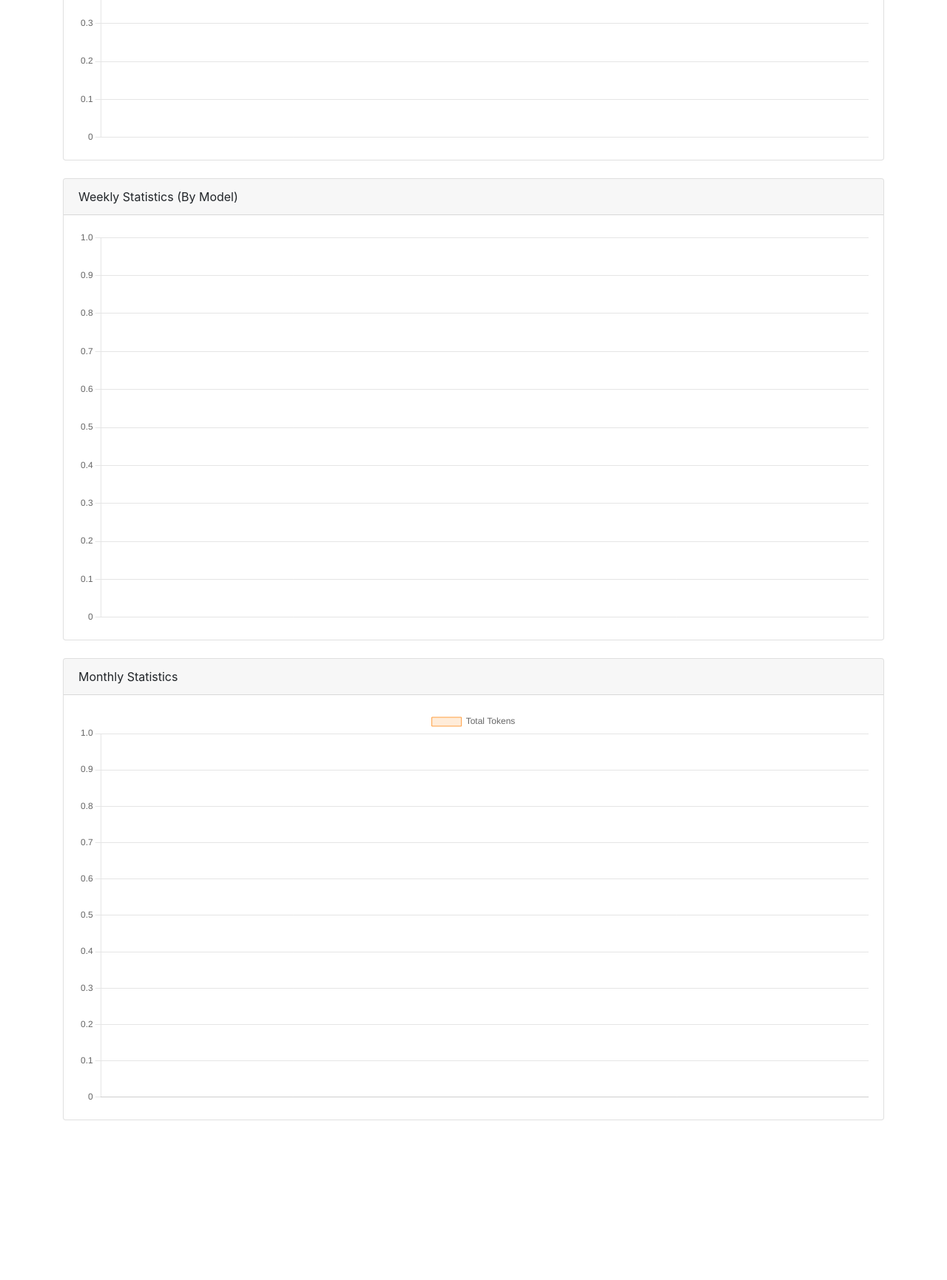
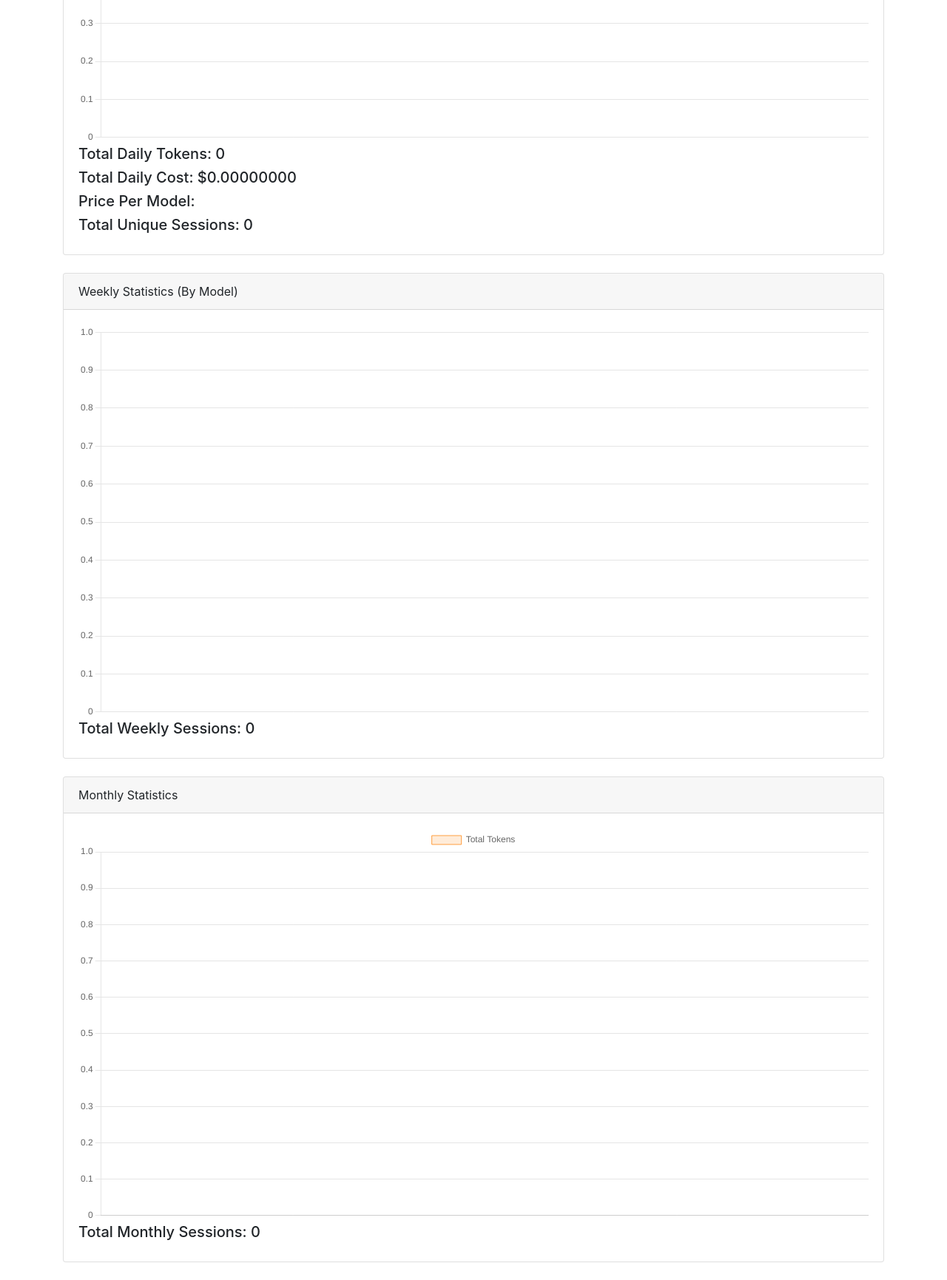
Before and after one commit to mdaniyalk/telemedicine-balabuah, a Flask app: page /admin/open/usage/stats in a window 1280 px wide. Shown: the part 528-2259 px from the top of the page at 74% size. Before the commit the page ends 2043 px from the top, so only its background shows below. Run offline with Flask 3, Linux system fonts and the light colour scheme; data that the repository does not hold is empty; parts of the project's set-up code (start-up, migrations or seed data) failed here and were passed over; some libraries are stand-ins or nearby versions.

Commit message:
[feat]: some updates

```diff
--- a/app.py
+++ b/app.py
@@ -83,10 +83,25 @@
                     'date': { '$dateToString': { 'format': "%Y-%m-%d", 'date': "$timestamp" } },
                     'model_name': "$model_name"
                 },
-                'total_tokens': { '$sum': "$total_tokens" }
+                'total_tokens': { '$sum': "$total_tokens" },
+                'unique_sessions': { '$addToSet': "$session_id" }
             }
         },
-        { '$sort': { '_id.date': 1 } }
+        {
+            '$group': {
+                '_id': '$_id.date',
+                'models': {
+                    '$push': {
+                        'model_name': '$_id.model_name',
+                        'total_tokens': '$total_tokens',
+                        'unique_sessions_count': { '$size': '$unique_sessions' }
+                    }
+                },
+                'total_daily_tokens': { '$sum': '$total_tokens' },
+                'total_unique_sessions': { '$sum': { '$size': '$unique_sessions' } }
+            }
+        },
+        { '$sort': { '_id': 1 } }
     ]
     data = list(collection.aggregate(pipeline))
     return jsonify(data)
@@ -111,7 +126,8 @@
                     'year': { '$isoWeekYear': "$timestamp" },
                     'model_name': "$model_name"
                 },
-                'total_tokens': { '$sum': "$total_tokens" }
+                'total_tokens': { '$sum': "$total_tokens" },
+                'unique_sessions': { '$addToSet': "$session_id" }
             }
         },
         { '$sort': { '_id.year': 1, '_id.week': 1 } }
@@ -138,13 +154,15 @@
                     'month': { '$month': "$timestamp" },
                     'year': { '$year': "$timestamp" }
                 },
-                'total_tokens': { '$sum': "$total_tokens" }
+                'total_tokens': { '$sum': "$total_tokens" },
+                'unique_sessions': { '$addToSet': "$session_id" }
             }
         },
         { '$sort': { '_id.year': 1, '_id.month': 1 } }
     ]
     data = list(collection.aggregate(pipeline))
     return jsonify(data)
+
 
 
 
--- a/telemedicine/core/base.py
+++ b/telemedicine/core/base.py
@@ -55,6 +55,7 @@
         client = OpenAI(
             api_key=openai_api_key
         )
+        model_id = f"{model}"
 
     messages = [{"role": "system", "content": system_message}]
     if history is not None:
--- a/templates/stats.html
+++ b/templates/stats.html
@@ -6,7 +6,6 @@
     <title>Statistics Dashboard</title>
     <link href="https://stackpath.bootstrapcdn.com/bootstrap/4.5.2/css/bootstrap.min.css" rel="stylesheet">
     <script src="https://cdn.jsdelivr.net/npm/chart.js"></script>
-    <link rel="icon" type="image/png" href="{{ url_for('static', filename='telemedicine-kkn-icon.webp')}}">
 </head>
 <body>
     <div class="container mt-5">
@@ -19,6 +18,10 @@
             </div>
             <div class="card-body">
                 <canvas id="dailyChart"></canvas>
+                <h5>Total Daily Tokens: <span id="totalDailyTokens">0</span></h5>
+                <h5>Total Daily Cost: $<span id="totalDailyCost">0.00</span></h5>
+                <h5>Price Per Model: <span id="pricePerModel">0.00</span></h5>
+                <h5>Total Unique Sessions: <span id="totalDailySessions">0</span></h5>
             </div>
         </div>
 
@@ -29,6 +32,7 @@
             </div>
             <div class="card-body">
                 <canvas id="weeklyChart"></canvas>
+                <h5>Total Weekly Sessions: <span id="totalWeeklySessions">0</span></h5>
             </div>
         </div>
 
@@ -39,12 +43,23 @@
             </div>
             <div class="card-body">
                 <canvas id="monthlyChart"></canvas>
+                <h5>Total Monthly Sessions: <span id="totalMonthlySessions">0</span></h5>
             </div>
         </div>
 
     </div>
 
     <script>
+        // Define model prices
+        const modelPrice = {
+            "gpt-4o-mini-2024-07-18": 6e-7,
+            "llama3-8b-8192-0": 8e-8,
+            "llama3-8b-8192-1": 8e-8,
+            "llama3-8b-8192-2": 8e-8,
+            "llama3-8b-8192-3": 8e-8,
+            "llama3-8b-8192-4": 8e-8
+        };
+
         async function fetchData(url) {
             const response = await fetch(url);
             return response.json();
@@ -69,19 +84,52 @@
             const monthlyResponse = await fetchData('/api/stats/monthly');
 
             // Process data for Daily Chart
-            const dailyLabels = [...new Set(dailyResponse.map(d => d._id.date))];
-            const dailyDatasets = [...new Set(dailyResponse.map(d => d._id.model_name))].map(modelName => {
+            const dailyLabels = dailyResponse.map(d => d._id);
+            const dailyDatasets = [...new Set(dailyResponse.flatMap(d => d.models.map(m => m.model_name)))].map(modelName => {
                 return {
                     label: modelName,
                     data: dailyLabels.map(date => {
-                        const record = dailyResponse.find(d => d._id.date === date && d._id.model_name === modelName);
-                        return record ? record.total_tokens : 0;
+                        const record = dailyResponse.find(d => d._id === date);
+                        const modelData = record ? record.models.find(m => m.model_name === modelName) : { total_tokens: 0 };
+                        return modelData.total_tokens;
                     }),
                     backgroundColor: 'rgba(75, 192, 192, 0.2)',
                     borderColor: 'rgba(75, 192, 192, 1)',
                     borderWidth: 1
                 };
             });
+
+            // Calculate total daily tokens, cost, and unique sessions
+            // Calculate total daily tokens, cost, and price per model
+            let totalDailyTokens = 0;
+            let totalDailyCost = 0;
+            let totalDailySessions = 0;
+            const pricePerModel = {};
+
+            dailyResponse.forEach(record => {
+                totalDailyTokens += record.total_daily_tokens;
+                totalDailySessions += record.total_unique_sessions;
+                record.models.forEach(model => {
+                    const pricePerToken = modelPrice[model.model_name] || 0;
+                    totalDailyCost += model.total_tokens * pricePerToken;
+
+                    // Store price per model
+                    if (!pricePerModel[model.model_name]) {
+                        pricePerModel[model.model_name] = model.total_tokens * pricePerToken;
+                    }
+                });
+            });
+
+            console.log(totalDailyCost);
+            document.getElementById('totalDailyTokens').textContent = totalDailyTokens;
+            document.getElementById('totalDailyCost').textContent = totalDailyCost.toFixed(8);
+            document.getElementById('totalDailySessions').textContent = totalDailySessions;
+
+            // Display price per model in HTML
+            const priceModelContainer = document.getElementById('pricePerModel');
+            priceModelContainer.innerHTML = Object.entries(pricePerModel)
+                .map(([modelName, price]) => `<h5>${modelName}: $${price.toFixed(8)}</h5>`)
+                .join('');
 
             // Process data for Weekly Chart
             const weeklyLabels = [...new Set(weeklyResponse.map(d => `${d._id.year}-W${d._id.week}`))];
@@ -98,6 +146,10 @@
                 };
             });
 
+            // Calculate total weekly sessions
+            const totalWeeklySessions = weeklyResponse.reduce((acc, record) => acc + record.total_unique_sessions, 0);
+            document.getElementById('totalWeeklySessions').textContent = totalWeeklySessions;
+
             // Process data for Monthly Chart
             const monthlyLabels = monthlyResponse.map(d => `${d._id.year}-${d._id.month}`);
             const monthlyData = {
@@ -113,6 +165,10 @@
                     borderWidth: 1
                 }]
             };
+
+            // Calculate total monthly sessions
+            const totalMonthlySessions = monthlyResponse.reduce((acc, record) => acc + record.total_unique_sessions, 0);
+            document.getElementById('totalMonthlySessions').textContent = totalMonthlySessions;
 
             // Create charts
             createChart(document.getElementById('dailyChart').getContext('2d'), 'bar', {
```
Also changed, not shown: telemedicine/core/retrieval_qa.py (+5 -2 lines), test.py (+5 -3 lines).
